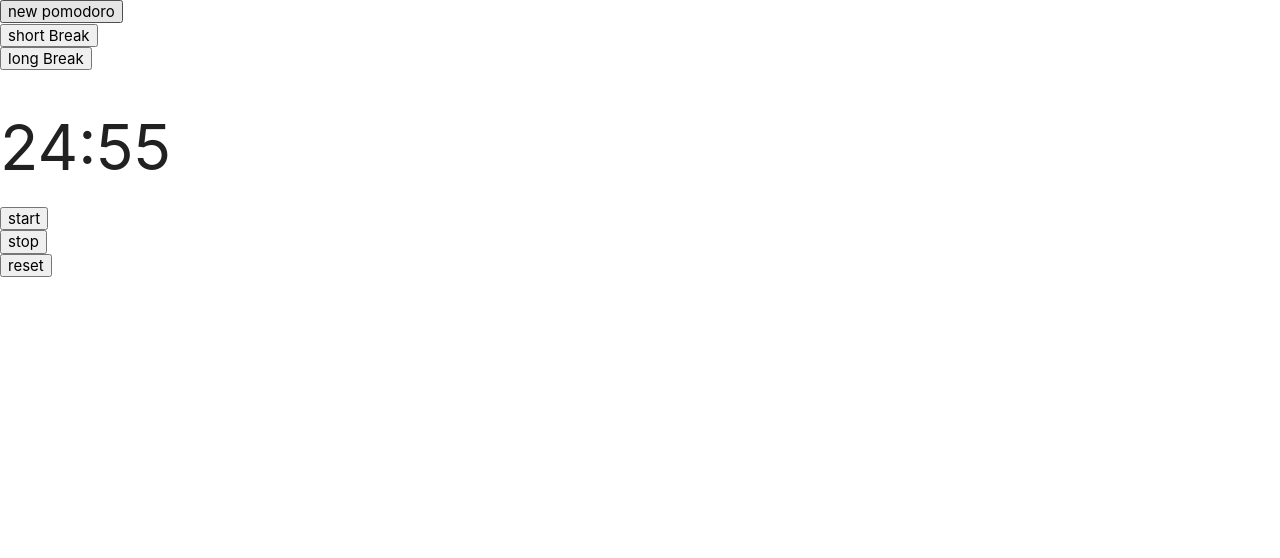
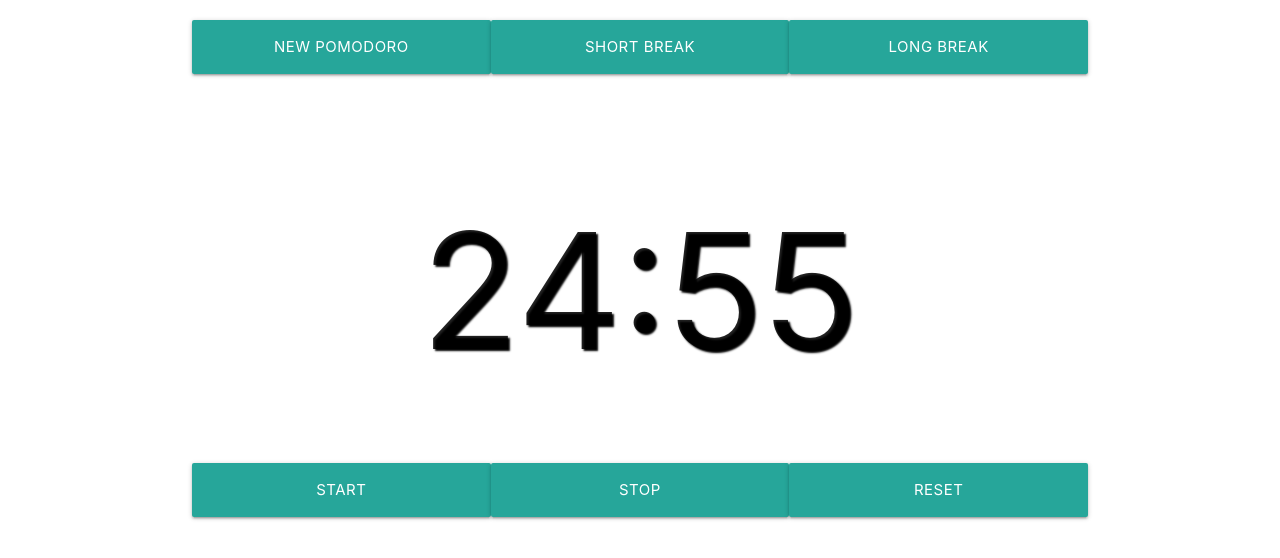
Before and after one commit to cheb4/tomato, a plain HTML site: page indexMaterial.html in a window 1280 px wide. Drawn offline with nearby package versions, Linux system fonts and the light colour scheme.

Commit message:
almost full

```diff
--- a/indexMaterial.html
+++ b/indexMaterial.html
@@ -11,33 +11,64 @@
     <!-- <script src="countdown.min.js"></script> -->
     <!-- <script src="moment-countdown.min.js"></script> -->
     <!-- Compiled and minified CSS -->
-    <link rel="stylesheet" href="https://cdnjs.cloudflare.com/ajax/libs/materialize/1.0.0/css/materialize.min.css">
+    <link rel="stylesheet" href="https://cdnjs.cloudflare.com/ajax/libs/materialize/1.0.0/css/materialize.min.css" />
+    <!--Import Google Icon Font-->
+    <link href="https://fonts.googleapis.com/icon?family=Material+Icons" rel="stylesheet" />
 
     <!-- Compiled and minified JavaScript -->
     <script src="https://cdnjs.cloudflare.com/ajax/libs/materialize/1.0.0/js/materialize.min.js"></script>
+    <!-- <style>
+        body,
+        html {
+            height: 100%;
+            display: grid;
+        }
 
+        .container {
+            margin: auto;
+        }
+    </style> -->
+    <style>
+        html {
+            font-size: 3vw;
+        }
+    </style>
 </head>
 
 <body>
-
+    <div class="container">
+        <div class="row"></div>
         <!-- <div class="top"></div> -->
+        <div class="row">
             <div class="pomodoro">
-        <button type="submit" id="pomodoro">new pomodoro</button>
+                <a type="submit" id="pomodoro" class="waves-effect waves-light btn-large col s4">new pomodoro</a>
             </div>
             <div class="shortBreak">
-        <button type="submit" id="shortBreak">short Break</button>
+                <a type="submit" id="shortBreak" class="waves-effect waves-light btn-large col s4">short Break</a>
             </div>
             <div class="longBreak">
-        <button type="submit" id="longBreak">long Break</button>
+                <a type="submit" id="longBreak" class="waves-effect waves-light btn-large col s4">long Break</a>
             </div>
-    <div class="clock">
-        <h1 id="clockH1">00:00</h1>
         </div>
-    <div class="start"><button type="submit" id="start">start</button></div>
-    <div class="stop"><button type="submit" id="stop">stop</button></div>
-    <div class="reset"><button type="submit" id="reset">reset</button></div>
-    <div class="bottom"></div>
-
+        <div class="row">
+            <div class="clock col s12 center-align valign center">
+                <h1 id="clockH1" style="text-shadow: 2px 2px 2px #000;" class="">
+                    00:00
+                </h1>
+            </div>
+        </div>
+        <div class="row">
+            <div class="start">
+                <a type="submit" id="start" class="waves-effect waves-light btn-large col s4">start</a>
+            </div>
+            <div class="stop">
+                <a type="submit" id="stop" class="waves-effect waves-light btn-large col s4">stop</a>
+            </div>
+            <div class="reset">
+                <a type="submit" id="reset" class="waves-effect waves-light btn-large col s4">reset</a>
+            </div>
+        </div>
+    </div>
 </body>
 <script src="stuffClass.js"></script>
 
```
Lines whose indentation alone changed are shown as unchanged.
